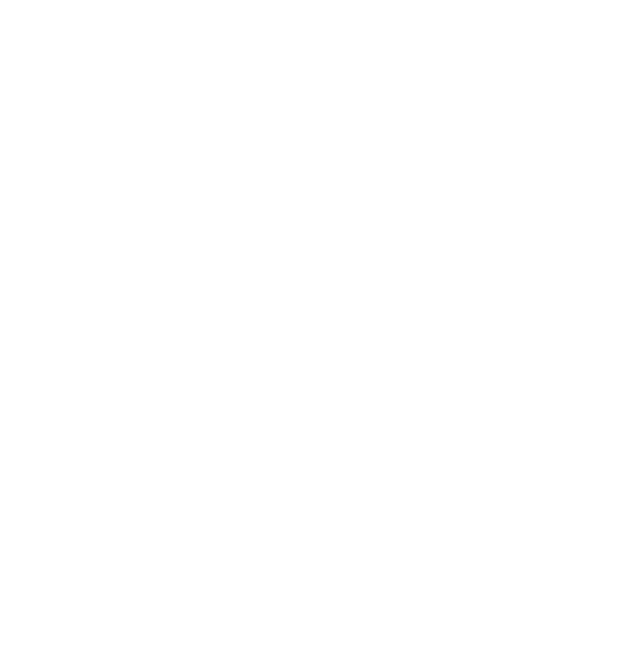
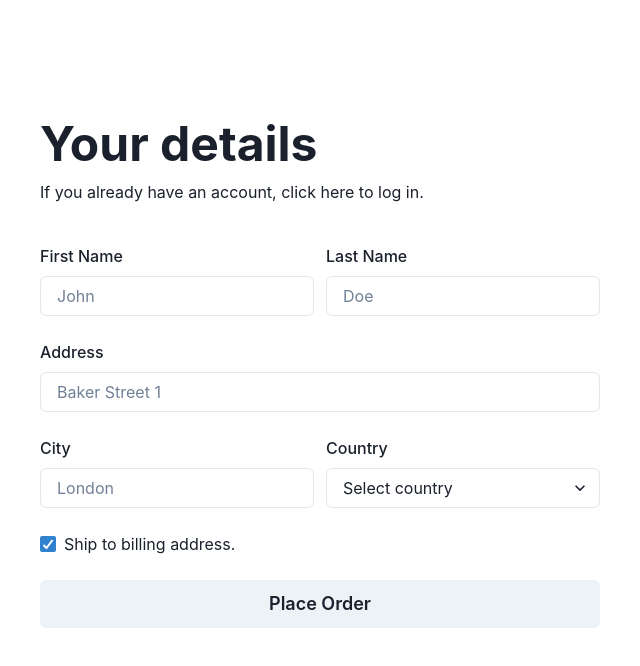
Before and after one commit to arg054/checkout-ui, a Next.js app: page / in a window 1280 px wide. Shown: the top 666 px of the page, without its empty margins (0-640 px from the left). Built offline with nearby package versions, Linux system fonts and the light colour scheme.

Commit message:
lesson 3, building first section with simpleGrid and input components

```diff
--- a/pages/index.tsx
+++ b/pages/index.tsx
@@ -1,23 +1,12 @@
 import { Container, Flex, VStack } from "@chakra-ui/react";
+import Cart from "./src/sections/cart";
+import Details from "./src/sections/details";
 
 const IndexPage = () => (
   <Container maxWidth="container.xl" padding={0}>
     <Flex height="100vh" py={20}>
-      <VStack
-        width="full"
-        height="full"
-        padding={10}
-        spacing={10}
-        alignItems="flex-start"
-      ></VStack>
-      <VStack
-        width="full"
-        height="full"
-        padding={10}
-        spacing={10}
-        alignItems="flex-start"
-        background={"gray.50"}
-      ></VStack>
+      <Details />
+      <Cart />
     </Flex>
   </Container>
 );
--- /dev/null
+++ b/pages/src/sections/cart.tsx
@@ -0,0 +1,16 @@
+import { VStack } from "@chakra-ui/react";
+
+const Cart = () => {
+  return (
+    <VStack
+      width="full"
+      height="full"
+      padding={10}
+      spacing={10}
+      alignItems="flex-start"
+      background={"gray.50"}
+    ></VStack>
+  );
+};
+
+export default Cart;
--- /dev/null
+++ b/pages/src/sections/details.tsx
@@ -0,0 +1,77 @@
+import {
+  VStack,
+  Heading,
+  Text,
+  SimpleGrid,
+  GridItem,
+  FormControl,
+  FormLabel,
+  Input,
+  Select,
+  Checkbox,
+  Button,
+} from "@chakra-ui/react";
+
+const Details = () => {
+  return (
+    <VStack
+      width="full"
+      height="full"
+      padding={10}
+      spacing={10}
+      alignItems="flex-start"
+    >
+      <VStack spacing={3} alignItems="flex-start">
+        <Heading size="2xl">Your details</Heading>
+        <Text>If you already have an account, click here to log in.</Text>
+      </VStack>
+      <SimpleGrid columns={2} columnGap={3} rowGap={6} width="full">
+        <GridItem colSpan={1}>
+          <FormControl>
+            <FormLabel>First Name</FormLabel>
+            <Input placeholder="John" />
+          </FormControl>
+        </GridItem>
+        <GridItem colSpan={1}>
+          <FormControl>
+            <FormLabel>Last Name</FormLabel>
+            <Input placeholder="Doe" />
+          </FormControl>
+        </GridItem>
+        <GridItem colSpan={2}>
+          <FormControl>
+            <FormLabel>Address</FormLabel>
+            <Input placeholder="Baker Street 1" />
+          </FormControl>
+        </GridItem>
+        <GridItem colSpan={1}>
+          <FormControl>
+            <FormLabel>City</FormLabel>
+            <Input placeholder="London" />
+          </FormControl>
+        </GridItem>
+        <GridItem colSpan={1}>
+          <FormControl>
+            <FormLabel>Country</FormLabel>
+            <Select placeholder="Select country">
+              <option value="uk">United Kingdom</option>
+              <option value="us">United States</option>
+              <option value="de">Germany</option>
+              <option value="fr">France</option>
+            </Select>
+          </FormControl>
+        </GridItem>
+        <GridItem colSpan={2}>
+          <Checkbox defaultChecked>Ship to billing address.</Checkbox>
+        </GridItem>
+        <GridItem colSpan={2}>
+          <Button width="full" size="lg">
+            Place Order
+          </Button>
+        </GridItem>
+      </SimpleGrid>
+    </VStack>
+  );
+};
+
+export default Details;
```
